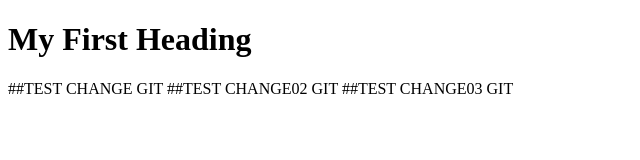
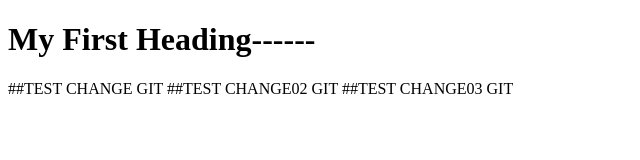
Before and after one commit to kariming13/git-demo, a plain HTML site: page web/index.html in a window 1280 px wide. Shown: the full height of the page, 0-640 px from the left. Drawn offline with Linux system fonts and the light colour scheme.

Commit message:
Updateing index page for GH

```diff
--- a/index.html
+++ b/web/index.html
@@ -2,7 +2,7 @@
 <html>
 <body>
 
-<h1>My First Heading</h1>
+<h1>My First Heading--<changed to be push to github>----</h1>
 ##TEST CHANGE GIT
 ##TEST CHANGE02 GIT
 ##TEST CHANGE03 GIT
```
